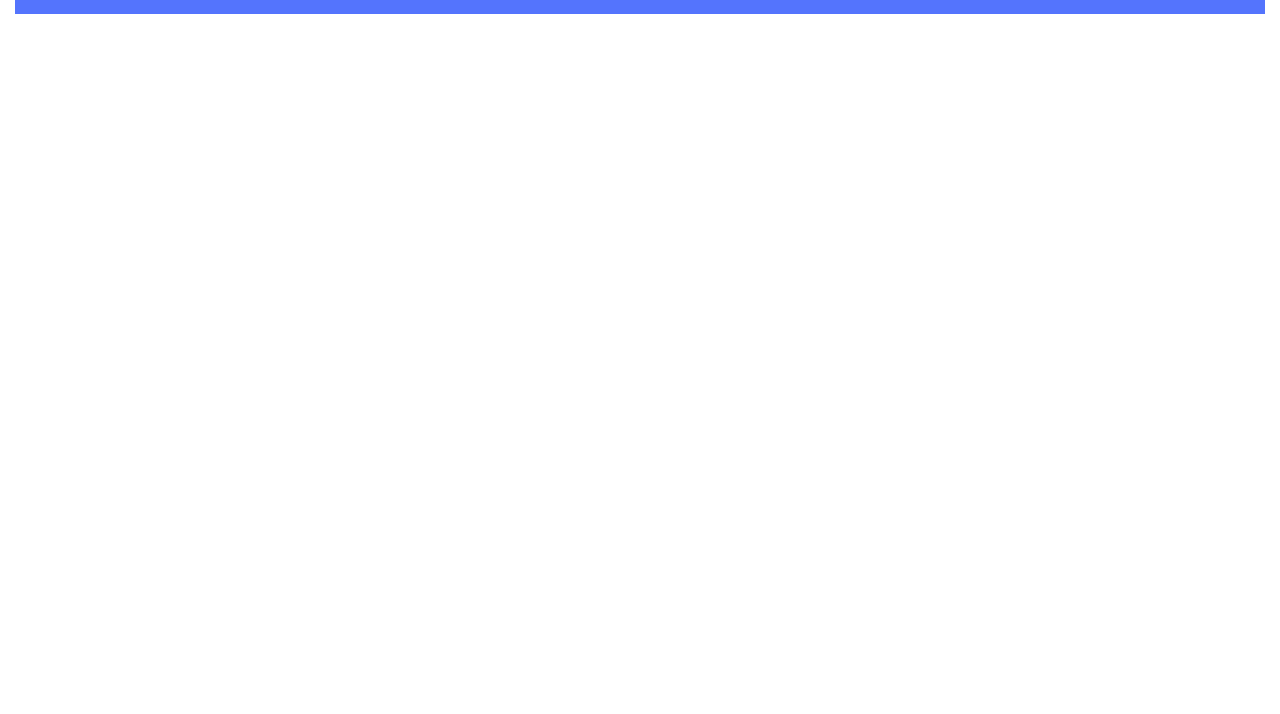
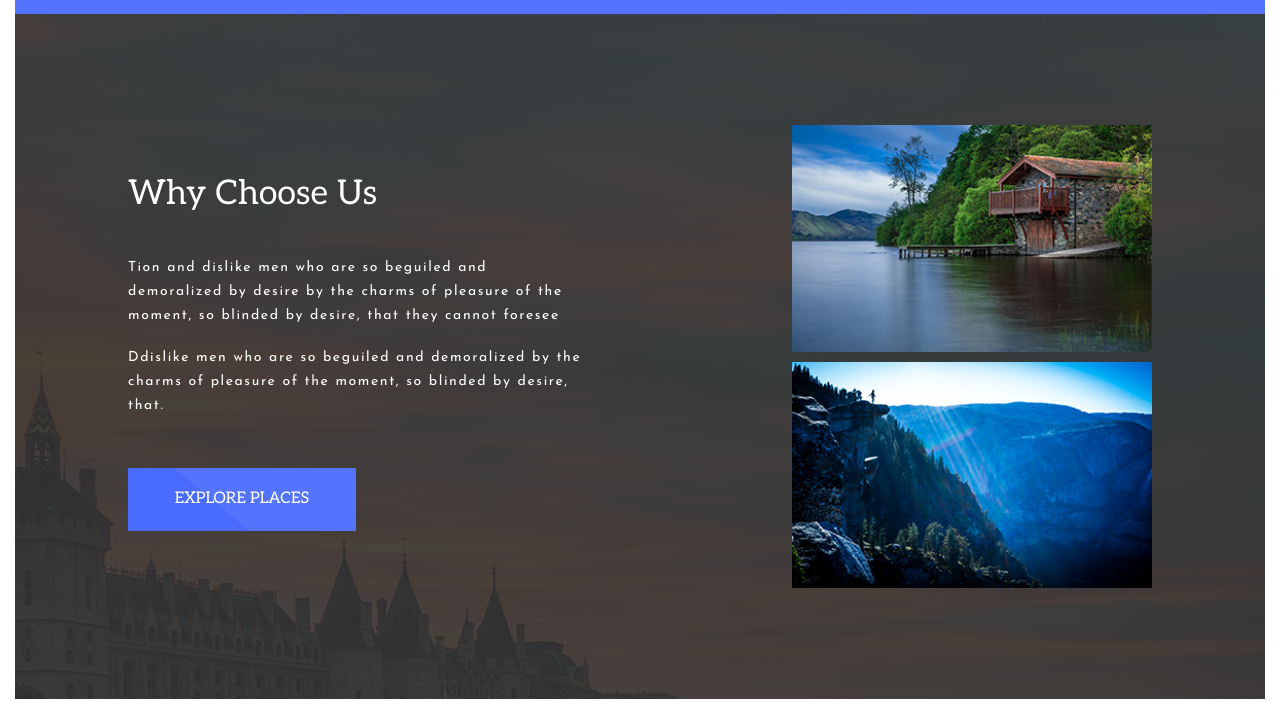
Before and after one commit to ZachLoughery/bhromaon, a plain HTML site: page index.html in a window 1280 px wide. Shown: the part 904-1618 px from the top of the page. Before the commit the page ends 933 px from the top, so only its background shows below. Drawn offline with Linux system fonts and the light colour scheme.

Commit message:
Added the 'why choose us' section

```diff
--- a/index.html
+++ b/index.html
@@ -48,9 +48,41 @@
           <li class="visible"><a href="#">What We Do</a></li>
           <li class="visible"><a href="#">Travel With Us</a></li>
           <li class="visible"><a href="#">Contact Us</a></li>
-          <li class="hidden"><button><i class="fa-solid fa-bars"></i></button></li>
+          <li class="hidden">
+            <button><i class="fa-solid fa-bars"></i></button>
+          </li>
         </ul>
       </div>
     </nav>
+    <main>
+      <section class="why">
+        <div class="why__wrapper">
+          <div class="why__content">
+            <h2>Why Choose Us</h2>
+            <div>
+              <p>
+                Tion and dislike men who are so beguiled and demoralized by
+                desire by the charms of pleasure of the moment, so blinded by
+                desire, that they cannot foresee
+              </p>
+              <br />
+              <p>
+                Ddislike men who are so beguiled and demoralized by the charms
+                of pleasure of the moment, so blinded by desire, that.
+              </p>
+            </div>
+            <button class="gradient-btn">Explore Places</button>
+          </div>
+          <div class="why__images">
+            <img src="images/content-1.png" alt="A dock on a tropical island" />
+            <img
+              src="images/content-2.png"
+              class="why__images__displaced"
+              alt="A woman standing on a cliff outcropping staring into a vast mountain landscape"
+            />
+          </div>
+        </div>
+      </section>
+    </main>
   </body>
 </html>
--- a/styles/_nav.scss
+++ b/styles/_nav.scss
@@ -74,7 +74,7 @@ nav {
   }
 }
 
-@media screen and (max-width: 1249px) {
+@media screen and (max-width: 1450px) {
   nav {
     div {
       max-width: 80vw;
--- /dev/null
+++ b/styles/_why.scss
@@ -0,0 +1,149 @@
+.why {
+  background-image: url("../images/background-2.png");
+  background-position: center;
+  background-repeat: no-repeat;
+  background-size: cover;
+  width: 100%;
+  height: 685px;
+  color: white;
+  display: flex;
+  justify-content: center;
+  align-items: center;
+
+  &__wrapper {
+    width: 100%;
+    display: flex;
+    justify-content: space-between;
+    align-items: space-between;
+  }
+
+  h2,
+  p {
+    margin: 0;
+    font-weight: 400;
+  }
+
+  h2 {
+    font-family: fonts.$font-aleo;
+  }
+
+  p {
+    font-family: fonts.$font-josefin;
+  }
+
+  &__content {
+    display: flex;
+    flex-direction: column;
+    justify-content: center;
+    align-items: flex-start;
+    gap: 50px;
+    width: 100%;
+    margin-right: 50px;
+  }
+
+  &__images {
+    display: flex;
+    flex-direction: column;
+    gap: 10px;
+    width: 100%;
+
+    img {
+      width: 100%;
+    }
+
+    &__displaced {
+      transform: translate(70px, 0);
+    }
+  }
+}
+
+@media screen and (min-width: 1350px) {
+  .why {
+    &__wrapper {
+      max-width: 60vw;
+    }
+
+    h2 {
+      font-size: 36px;
+      line-height: 26px;
+    }
+
+    p {
+      font-size: 16px;
+      line-height: 26px;
+      letter-spacing: 1.6px;
+    }
+
+    &__content {
+      max-width: 560px;
+    }
+
+    &__images {
+      max-width: 360px;
+    }
+  }
+}
+
+@media screen and (max-width: 1450px) {
+  .why {
+    &__wrapper {
+      max-width: 80vw;
+    }
+
+    h2 {
+      font-size: 34px;
+      line-height: 24px;
+    }
+
+    p {
+      font-size: 14px;
+      line-height: 24px;
+      letter-spacing: 1.6px;
+    }
+
+    &__content {
+      max-width: 460px;
+    }
+
+    &__images {
+      max-width: 360px;
+
+      &__displaced {
+        transform: translate(0, 0);
+      }
+    }
+  }
+}
+
+@media screen and (max-width: 765px) {
+  .why {
+    &__wrapper {
+      justify-content: center;
+      align-items: center;
+      max-width: 90vw;
+    }
+    h2 {
+      font-size: 30px;
+      line-height: 20px;
+    }
+
+    p {
+      font-size: 14px;
+      line-height: 20px;
+      letter-spacing: 1.6px;
+    }
+
+    &__content {
+      display: flex;
+      flex-direction: column;
+      justify-content: flex-start;
+      align-items: flex-start;
+      max-width: 250px;
+      margin: 0;
+    }
+
+    &__images {
+      display: none;
+    }
+  }
+}
--- a/styles/index.scss
+++ b/styles/index.scss
@@ -1,13 +1,30 @@
-@use 'fonts';
+@use "fonts";
 
 * {
   box-sizing: border-box;
 }
 
 body {
-    padding: 0.938rem;
-    background-color: white;
+  padding: 0.938rem;
+  background-color: white;
 }
 
-@import 'header';
-@import 'nav';
+.gradient-btn {
+  width: 228px;
+  height: 63px;
+  font-family: fonts.$font-aleo;
+  text-transform: uppercase;
+  border: none;
+  border-radius: 1px;
+  background-image: linear-gradient(220deg, #5474fd 60%, #496bfe 60%);
+  color: white;
+  cursor: pointer;
+}
+
+.gradient-btn:hover {
+  background-image: linear-gradient(220deg, #3754da 60%, #1f3eca 60%);
+}
+
+@import "header";
+@import "nav";
+@import "why";
```
Also changed, not shown: styles/index.css.
